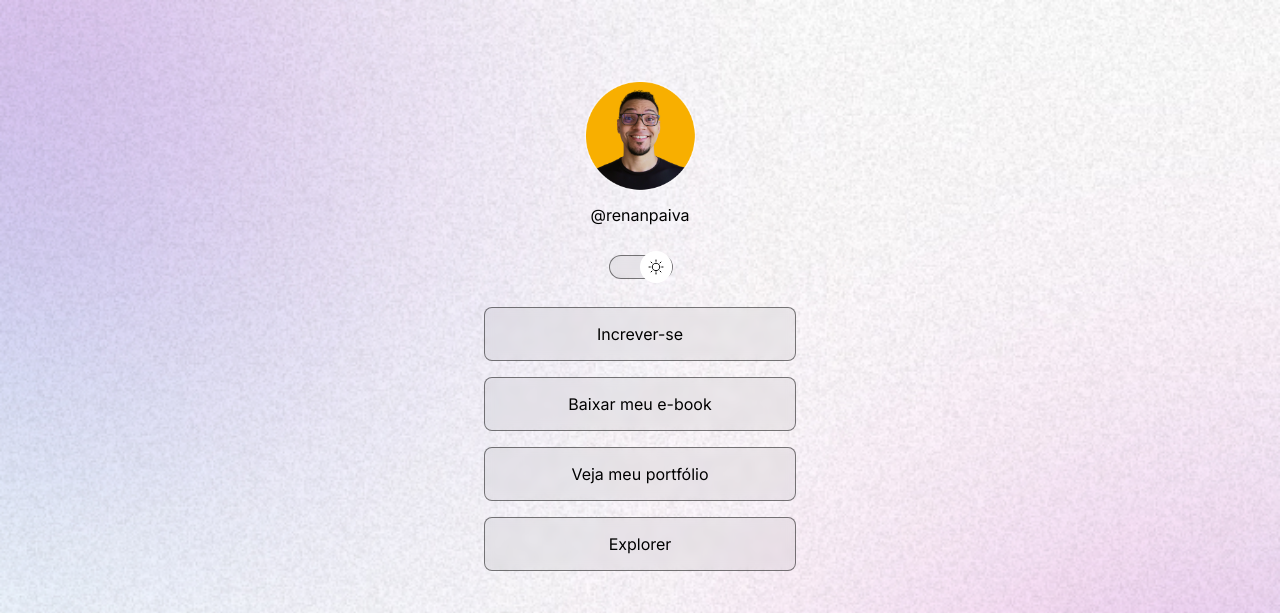
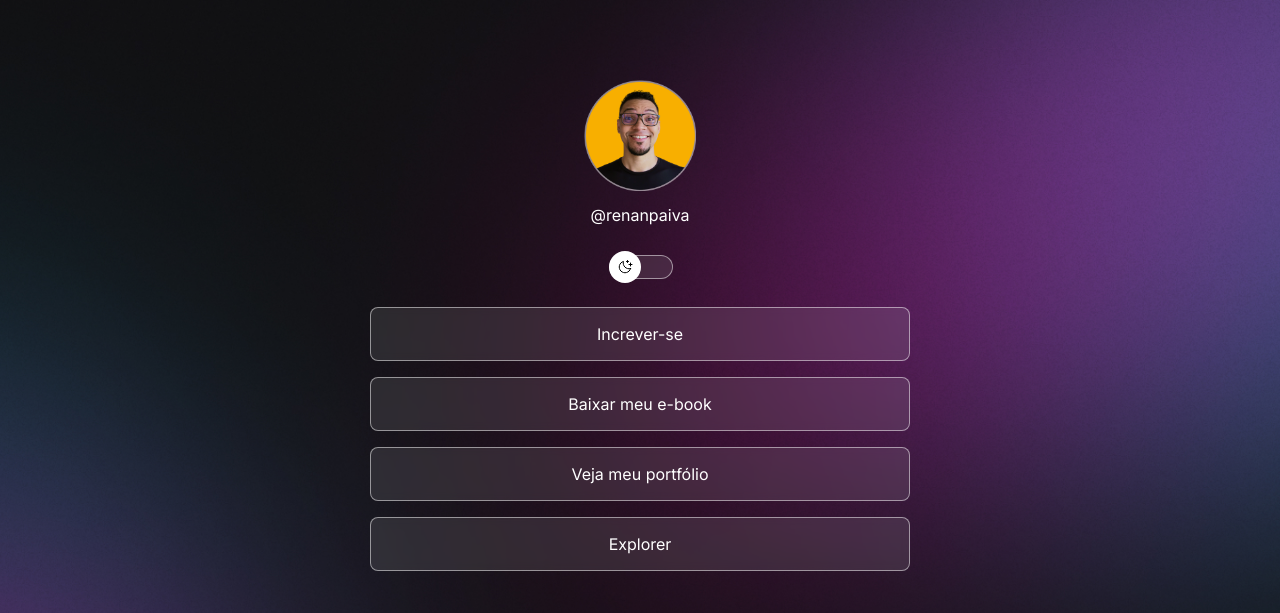
Before and after one commit to Renanpaiva-dev01/devLinks, a plain HTML site: page index.html in a window 1280 px wide. Shown: the top 613 px of the page. Drawn offline with nearby package versions, Linux system fonts and the light colour scheme.

Commit message:
adjust container width

```diff
--- a/index.html
+++ b/index.html
@@ -1,5 +1,5 @@
 <!DOCTYPE html>
-<html lang="pt-br" class="light">
+<html lang="pt-br" class="">
   <head>
     <link rel="preconnect" href="https://fonts.googleapis.com" />
     <link rel="preconnect" href="https://fonts.gstatic.com" crossorigin />
--- a/style.css
+++ b/style.css
@@ -29,6 +29,7 @@ body {
   background-position: top center;
   background-size: cover;
   */
+  height: 100vh;
   background: var(--bg-url) no-repeat top center/cover;
 }
 body * {
@@ -36,7 +37,7 @@ body * {
   color: var(--text-color);
 }
 #container {
-  width: 360px;
+  width: 100%;
   max-width: 588px;
   /*border: 1px solid red;*/
   margin: auto;
@@ -173,3 +174,16 @@ footer ion-icon {
 footer a {
   padding-left: 5px;
 }
+
+/* Media queries: só funciona quando há essa linha no HTML:
+  <meta name="viewport" content="width=device-width, initial-scale=1.0" />
+*/
+@media(min-width: 700px){
+  :root{
+    --bg-url:url(./assets/bg-desktop.jpg);
+  }
+
+  .light{
+    --bg-url:url(./assets/bg-desktop-light.jpg);
+  }
+}
```
